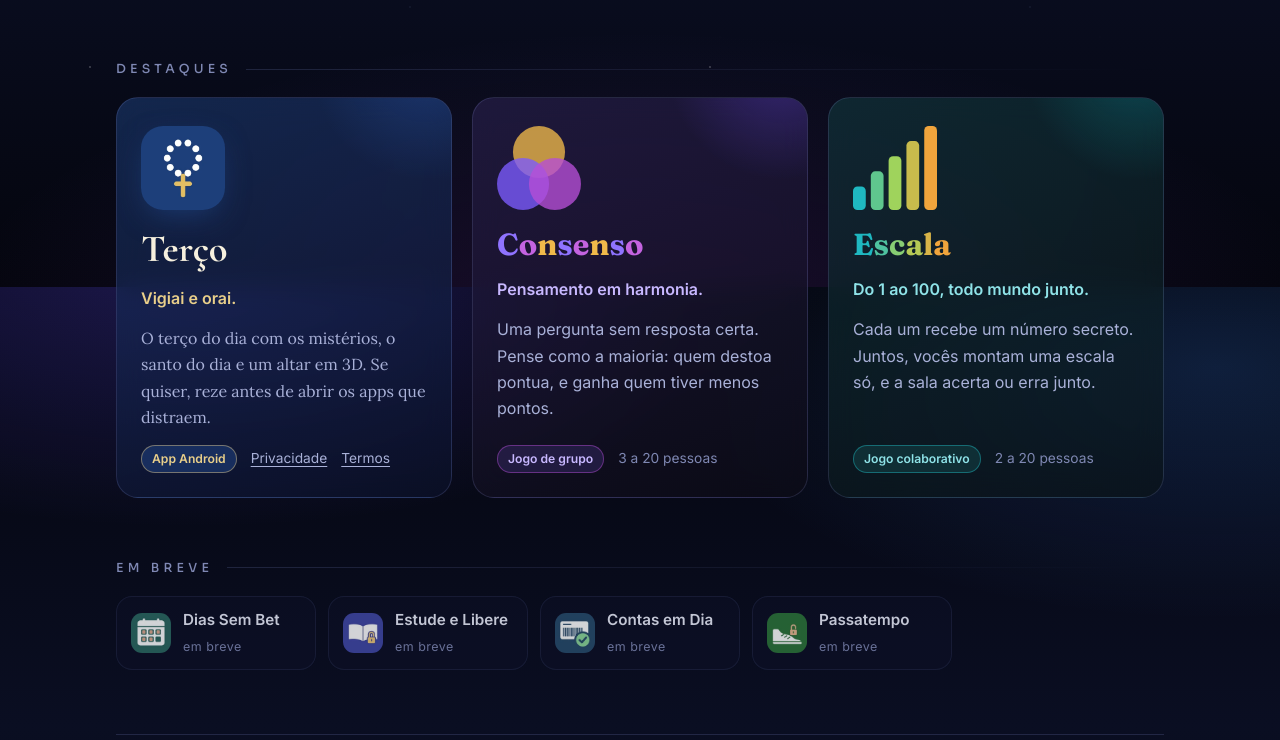
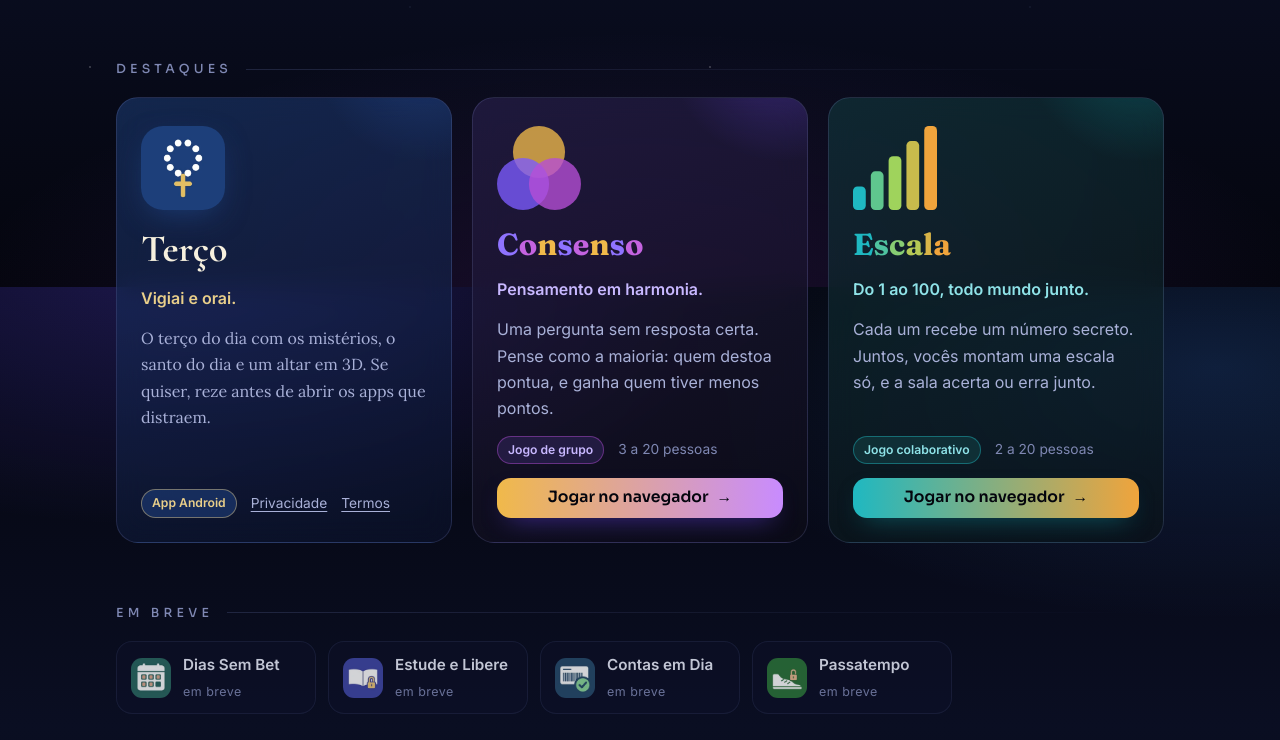
Before and after one commit to aethysapps/aethysapps.github.io, a plain HTML site: page index.html in a window 1280 px wide. Shown: the part 513-1253 px from the top of the page. Drawn offline with nearby package versions, Linux system fonts and the light colour scheme.

Commit message:
Site: botões "Jogar no navegador" do Consenso e do Escala

```diff
--- a/estilo.css
+++ b/estilo.css
@@ -135,6 +135,19 @@ a:focus-visible, button:focus-visible { outline: 2px solid var(--azul); outline-
   background: var(--selo-fundo); color: var(--lema); border: 1px solid var(--borda-cor);
 }
 .cartao .detalhe a { color: var(--texto2); }
+/* "Play in the browser" (D-026): the web build served by the Cloudflare Worker. */
+.cartao .jogar {
+  display: inline-flex; align-items: center; justify-content: center; gap: 8px; align-self: stretch;
+  padding: 12px 18px; border-radius: 14px; text-decoration: none;
+  font: 600 0.98rem/1 var(--marca); color: var(--ceu);
+  background: linear-gradient(90deg, var(--botao1), var(--botao2));
+  box-shadow: 0 10px 26px -12px var(--sombra); transition: transform 0.15s ease, filter 0.15s ease;
+}
+.cartao .jogar:hover { color: var(--ceu); filter: brightness(1.08); transform: translateY(-1px); }
+.cartao .jogar span { transition: transform 0.15s ease; }
+.cartao .jogar:hover span { transform: translateX(3px); }
+.consenso { --botao1: #f0b94a; --botao2: #c88bff; }
+.escala { --botao1: #1fb8c1; --botao2: #f0a43c; }
 .cartao .detalhe a:hover { color: var(--texto); }
 
 /* Terço: azul-mariano e dourado, serifa de livro de orações */
--- a/index.html
+++ b/index.html
@@ -78,6 +78,7 @@
           <span class="selo">Jogo de grupo</span>
           <span>3 a 20 pessoas</span>
         </div>
+        <a class="jogar" href="https://aethys-jogos.aethys.workers.dev/consenso/">Jogar no navegador <span aria-hidden="true">→</span></a>
       </article>
 
       <article class="cartao escala">
@@ -95,6 +96,7 @@
           <span class="selo">Jogo colaborativo</span>
           <span>2 a 20 pessoas</span>
         </div>
+        <a class="jogar" href="https://aethys-jogos.aethys.workers.dev/escala/">Jogar no navegador <span aria-hidden="true">→</span></a>
       </article>
     </div>
   </section>
```
